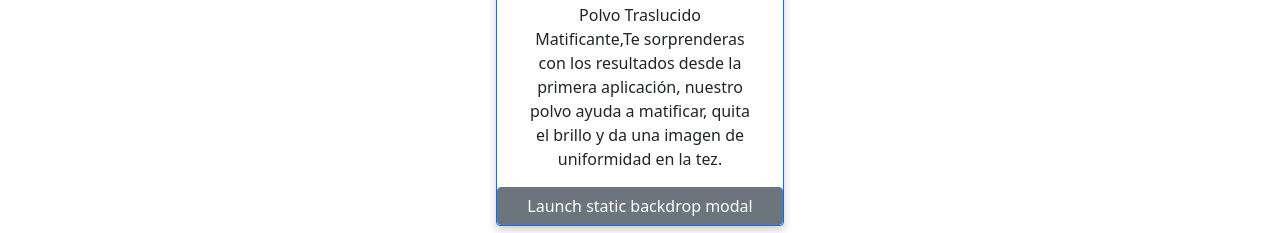
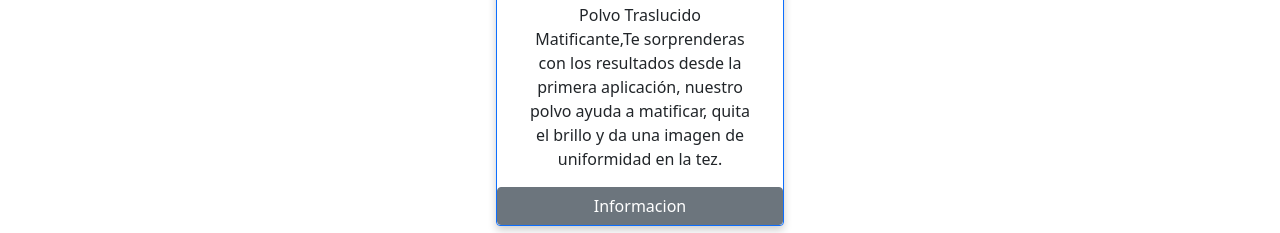
Before and after one commit to JulianFernandez28/NaturalGreen, a website: page Index.html in a window 1280 px wide. Shown: the part 951-1184 px from the top of the page. Drawn offline with nearby package versions, Linux system fonts and the light colour scheme.

Commit message:
cambios nuevos

```diff
--- a/Index.html
+++ b/Index.html
@@ -208,7 +208,7 @@
               <div class="row">
                   <!-- Button trigger modal -->
                     <button type="button" class="btn btn-secondary" data-bs-toggle="modal" data-bs-target="#staticBackdrop3">
-                      Launch static backdrop modal
+                      Informacion
                     </button>
 
                     <!-- Modal -->
```
